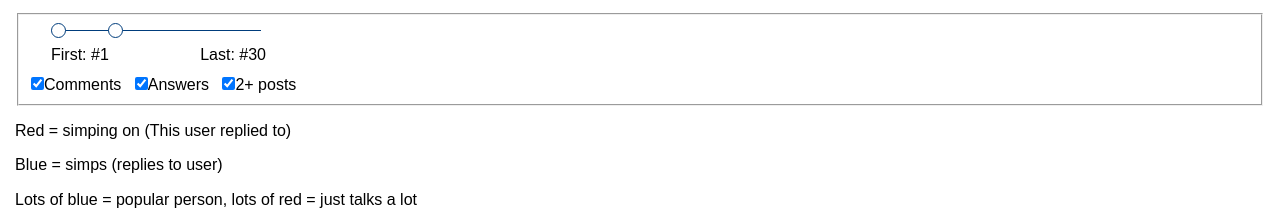
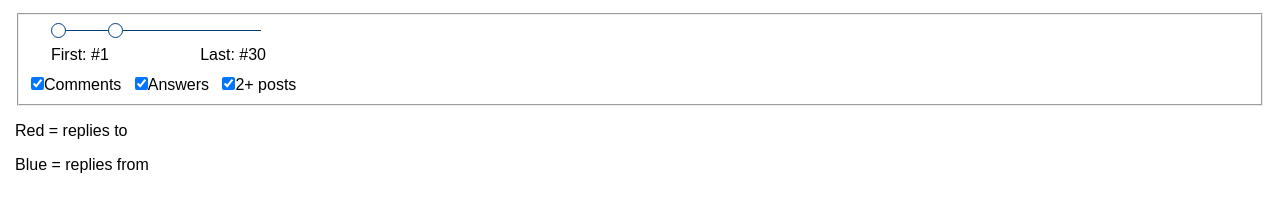
Before and after one commit to kqwq/ka-discussion-bot, a website: page docs/index.html in a window 1280 px wide. Shown: the part 101-323 px from the top of the page. Drawn offline with nearby package versions, Linux system fonts and the light colour scheme; no server answers.

Commit message:
changed wording

```diff
--- a/docs/index.html
+++ b/docs/index.html
@@ -32,9 +32,8 @@
       <label for="is-multiple" class="pure-checkbox">
         <input type="checkbox" id="is-multiple" checked/>2+ posts</label>
   </fieldset>
-  <p>Red = simping on (This user replied to)</p>
-  <p>Blue = simps (replies to user)</p>
-  <p>Lots of blue = popular person, lots of red = just talks a lot</p>
+  <p>Red = replies to</p>
+  <p>Blue = replies from</p>
   <div id="arc-graph-container">
     <svg id="arc-graph"></svg>
   </div>
```
